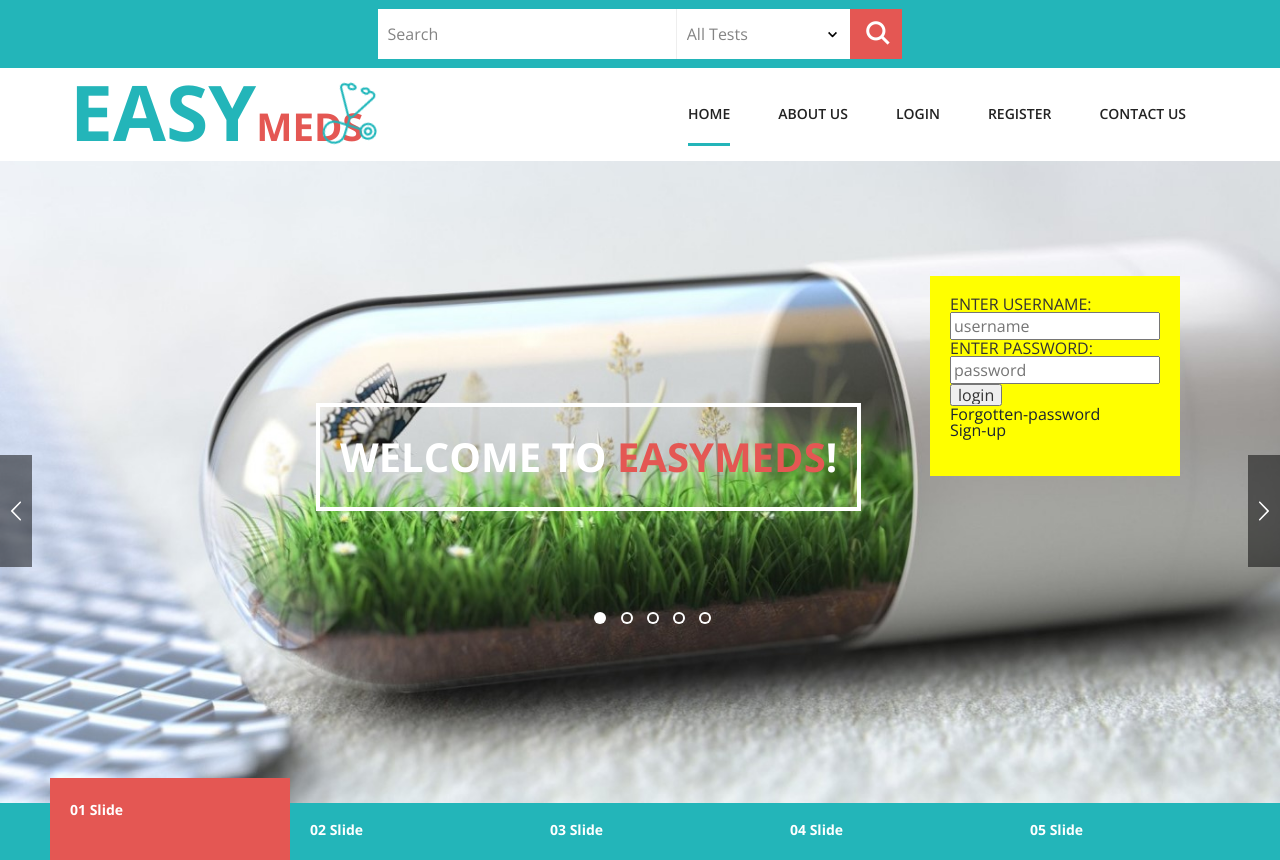
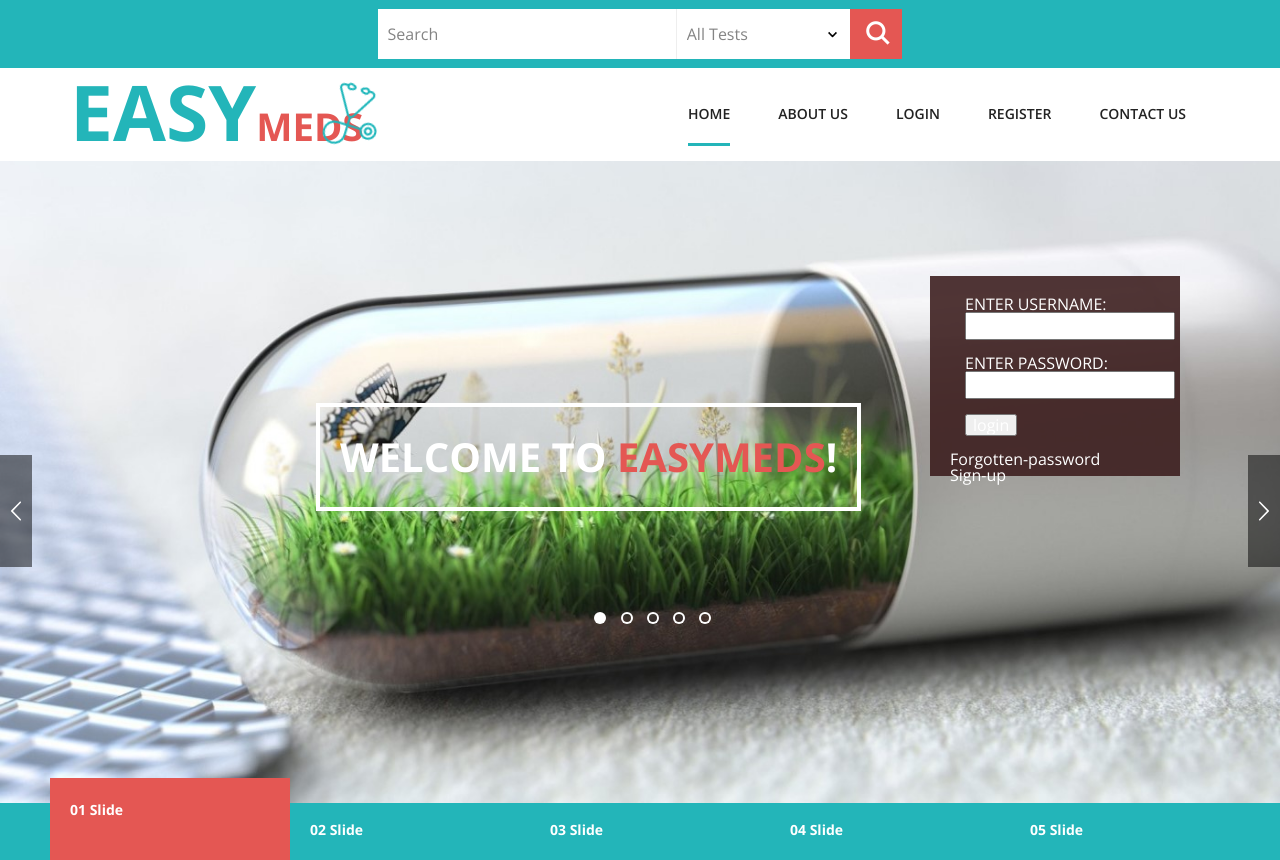
Before and after one commit to prince322/EasyMeds, a Django app: page / in a window 1280 px wide. Shown: the top 860 px of the page. Run offline with Django 3.2, Linux system fonts and the light colour scheme; some libraries are stand-ins or nearby versions.

Commit message:
Initial Commit

```diff
--- a/assets/css/easymeds.css
+++ b/assets/css/easymeds.css
@@ -88,12 +88,21 @@ border:none;
 outline:none;
 border-bottom:1px solid white;
 background:transparent;}
+
+
+/*login*/
 .log{
 height:200px;
 width:250px;
 position:absolute;
 left:930px;
 bottom:324px;
-background-color:yellow;
+background-color:rgba(60,30,30,0.89);
 padding:20px;
-z-index:1000;}
+z-index:1000;
+color:white;}
+.for{
+color:white;}
+.lab{
+margin-left:15px;
+margin-bottom:15px;}
--- a/templates/index.html
+++ b/templates/index.html
@@ -19,23 +19,23 @@ EasyMeds
 		 <div class="log">
 			 <form method="post" >
 				 {% csrf_token %}
-				 <div>
+				 <div class="lab">
 					 <label>ENTER USERNAME:</label>
-					 <input type="text" name="username" placeholder="username" >
+					 <input type="text" name="username"  >
+				 </div >
+				 <div class="lab">
+					 <label>ENTER PASSWORD:</label>
+					 <input type="text" name="password" >
 				 </div>
-				 <div>
-					 <label>ENTER PASSWORD:</label>
-					 <input type="text" name="password" placeholder="password">
-				 </div>
-				 <div>
+				 <div class="lab">
 					 <input type="submit"  value="login">
 				 </div>
 			 </form>
 			 <div>
-				 <a href="forget_password">Forgotten-password</a>
+				 <a href="forget_password" class="for">Forgotten-password</a>
 			 </div>
 			 <div>
-				 <a href="/registration_page/">Sign-up</a>
+				 <a href="/registration_page/" class="for">Sign-up</a>
 			 </div>
 		 </div>
 
--- a/templates/masterPage.html
+++ b/templates/masterPage.html
@@ -26,6 +26,13 @@
 					$('html,body').animate({scrollTop:$(this.hash).offset().top},900);
 				});
 			});
+</script>
+<script>
+	$(document).ready(function(){
+  $(".toggle").click(function(){
+    $(".log").toggle();
+  });
+});
 </script>
 
 
@@ -81,7 +88,7 @@
 									<ul class="nav navbar-nav menu__list">
 										<li class="menu__item menu__item--current"><a href="{% url 'first_panel:index' %}" class="menu__link"><span class="menu__helper">Home</span></a></li>
 										<li class="menu__item"><a href="about.html" class="menu__link"><span class="menu__helper">About Us</span></a></li>
-										<li class="menu__item"><a href="/login/" class="menu__link"><span class="menu__helper">Login</span></a></li>
+										<li class="menu__item"><a href="#" class="menu__link toggle"><span class="menu__helper">Login</span></a></li>
 										<li class="menu__item"><a href="/registration_page/" class="menu__link"><span class="menu__helper">Register</span></a></li>
 										<li class="menu__item"><a href="contact.html" class="menu__link"><span class="menu__helper">Contact Us</span></a></li>
 									</ul>
```
